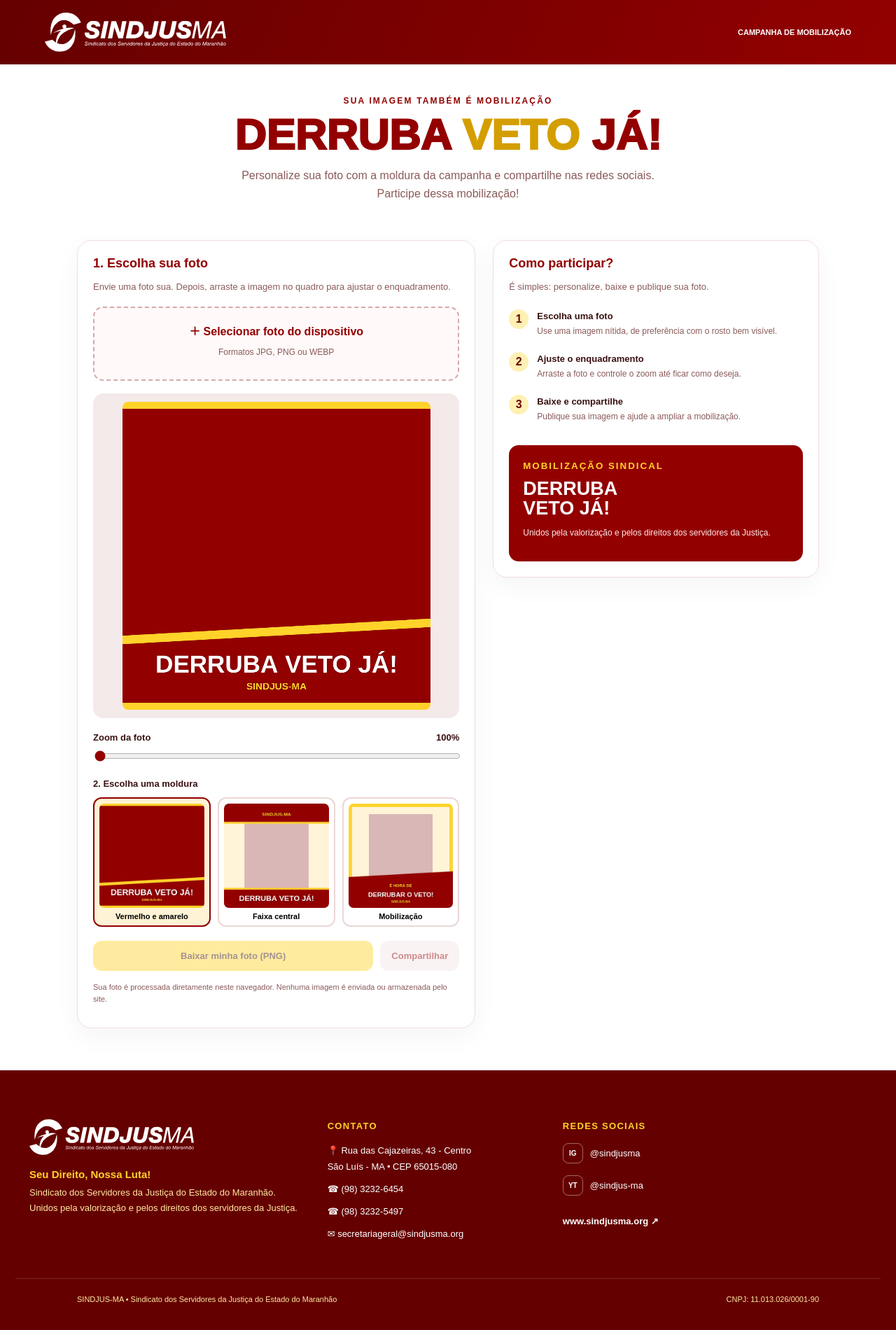
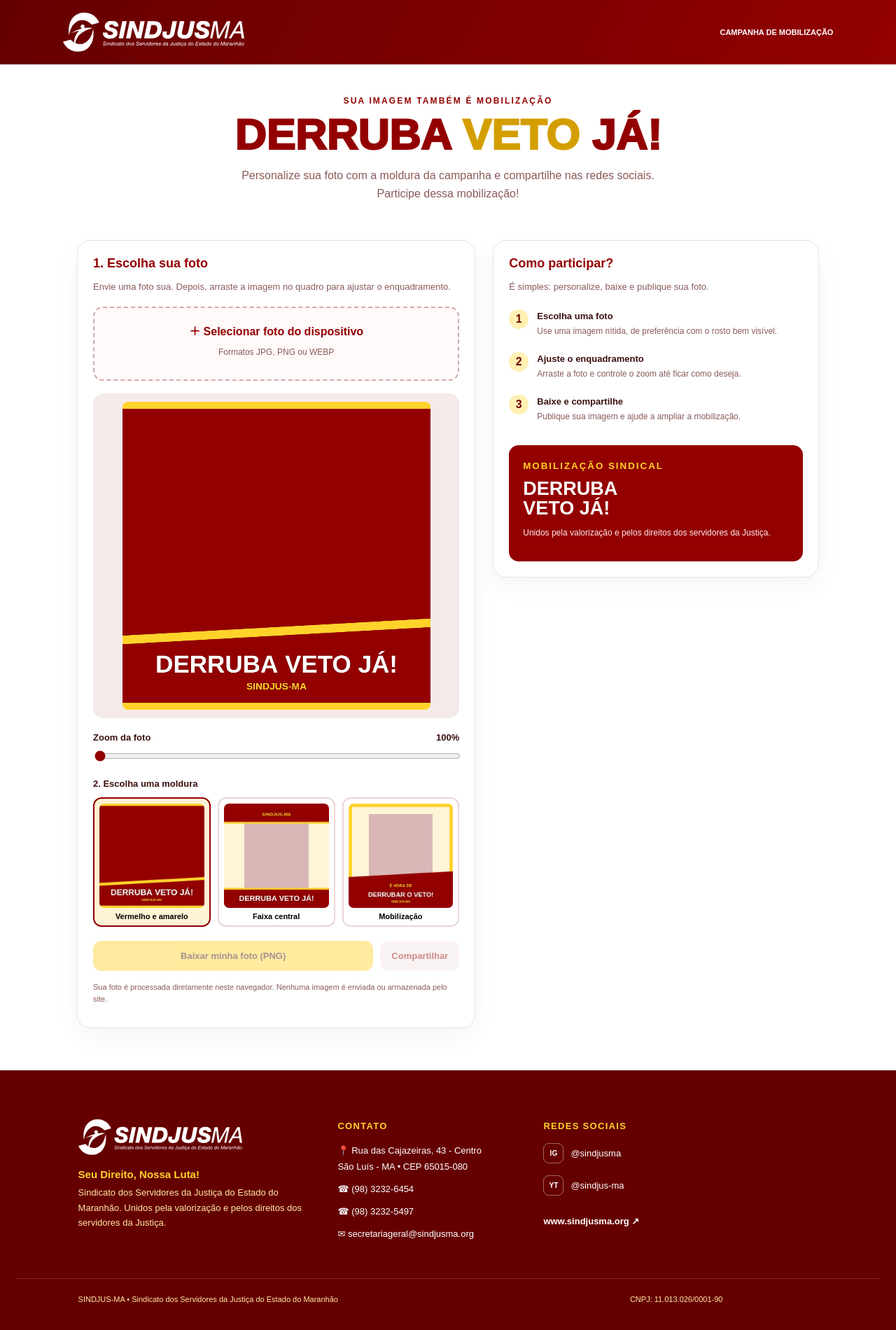
Before and after one commit to agenciadigitalhabla-art/sindjusma-avatar, a plain HTML site: page index.html in a window 1280 px wide. Shown: the whole page at 70% size. Drawn offline with Linux system fonts and the light colour scheme.

Commit message:
Amplia margens laterais do cabeçalho e rodapé

```diff
--- a/index.html
+++ b/index.html
@@ -27,7 +27,7 @@ body {
 header {
   background: linear-gradient(115deg, #650000, #930000);
   color: white;
-  padding: 18px 5%;
+  padding: 18px clamp(28px, 7vw, 100px);
   display: flex;
   align-items: center;
   justify-content: space-between;
@@ -321,13 +321,13 @@ footer {
 @media(max-width:780px) {
   main { grid-template-columns: 1fr; }
   .panel { padding: 17px; }
-  header { padding: 15px 20px; }
+  header { padding: 15px 26px; }
 }
 
 /* Identidade visual e rodapé institucional */
 .header-logo{display:block;width:min(260px,34vw);height:auto;max-height:58px;object-fit:contain;object-position:left center}
 .site-footer{margin-top:0;background:#650000;color:#fff}
-.footer-main{max-width:1100px;margin:0;padding:48px 20px 42px;display:grid;grid-template-columns:1.3fr 1fr 1fr;gap:38px;text-align:left}
+.footer-main{max-width:1100px;margin:0;padding:48px clamp(28px, 7vw, 100px) 42px;display:grid;grid-template-columns:1.3fr 1fr 1fr;gap:38px;text-align:left}
 .footer-brand{max-width:390px;text-align:left}
 .footer-logo-card{display:inline-flex;align-items:center}
 .footer-logo-card img{display:block;width:235px;height:auto;max-height:75px;object-fit:contain}
@@ -341,8 +341,8 @@ footer {
 .social-icon{width:29px;height:29px;border:1px solid #ffffff65;border-radius:8px;display:grid;place-items:center;font-size:10px;font-weight:900;color:#fff}
 .footer-site{margin-top:16px!important;font-weight:800}
 .footer-bottom{background:#650000;border-top:1px solid #ffffff25}
-.footer-bottom>div{max-width:1100px;min-height:58px;margin:auto;padding:14px 20px;display:flex;align-items:center;justify-content:space-between;gap:15px;color:#FFE8A3;font-size:11px}
-@media(max-width:780px){.header-logo{width:min(220px,52vw);max-height:48px}.footer-main{grid-template-columns:1fr;gap:28px;padding:38px 20px}.footer-logo-card img{width:210px}.footer-bottom>div{align-items:flex-start;flex-direction:column;justify-content:center;line-height:1.5}}
+.footer-bottom>div{max-width:1100px;min-height:58px;margin:0;padding:14px clamp(28px, 7vw, 100px);display:flex;align-items:center;justify-content:space-between;gap:15px;color:#FFE8A3;font-size:11px}
+@media(max-width:780px){.header-logo{width:min(220px,52vw);max-height:48px}.footer-main{grid-template-columns:1fr;gap:28px;padding:38px 26px}.footer-logo-card img{width:210px}.footer-bottom>div{align-items:flex-start;flex-direction:column;justify-content:center;line-height:1.5;padding-left:26px;padding-right:26px}}
 
 </style>
 </head>
```
